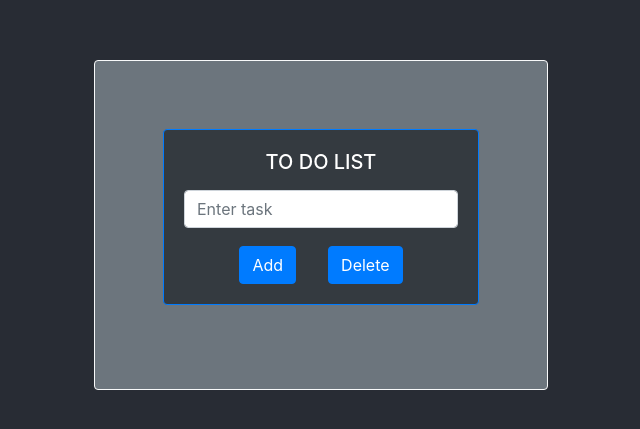
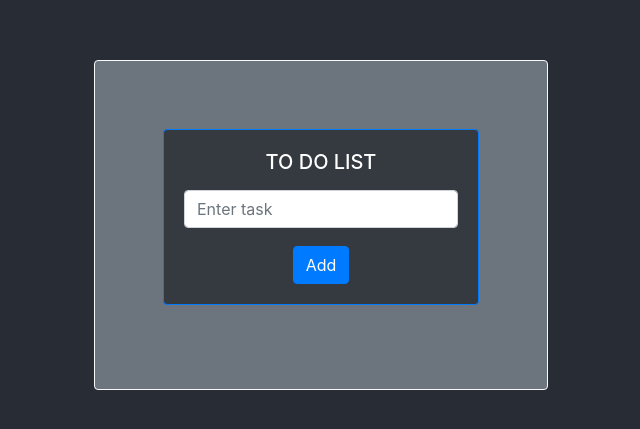
Before and after one commit to MrSlyP/Full-Stack-React-Project, a React (Create React App) app in the folder front-end/: page / in a window 1280 px wide. Shown: the part 175-604 px from the top of the page, without its empty margins (319-959 px from the left). Built offline with nearby package versions, Linux system fonts and the light colour scheme.

Commit message:
Delete unnecessary button

```diff
--- a/front-end/src/Components/Form.js
+++ b/front-end/src/Components/Form.js
@@ -34,9 +34,6 @@ const submitHandler = (event) => {
           onClick={taskHandler}>
             Add
           </button>
-          <button className="btn btn-primary mx-3" type="button">
-            Delete
-          </button>
         </div>
       </div>
     </form>
```
